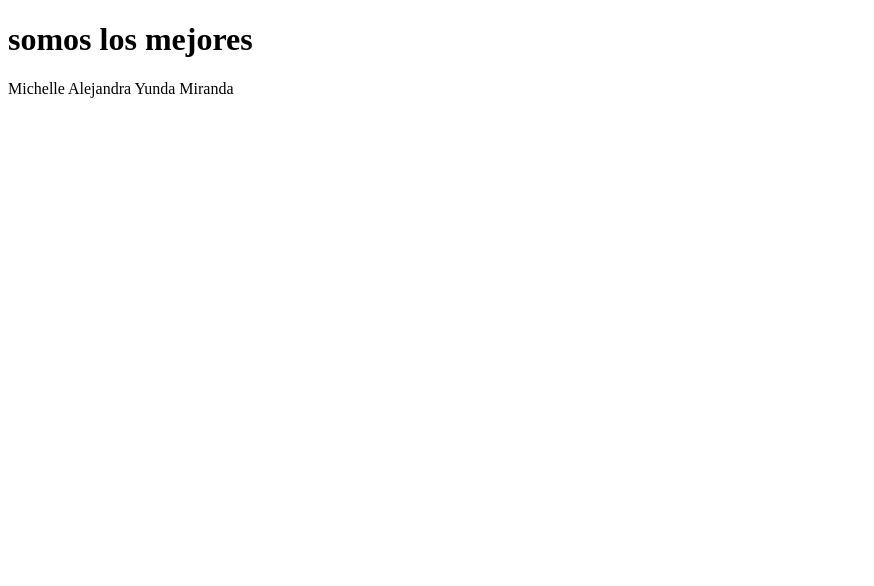
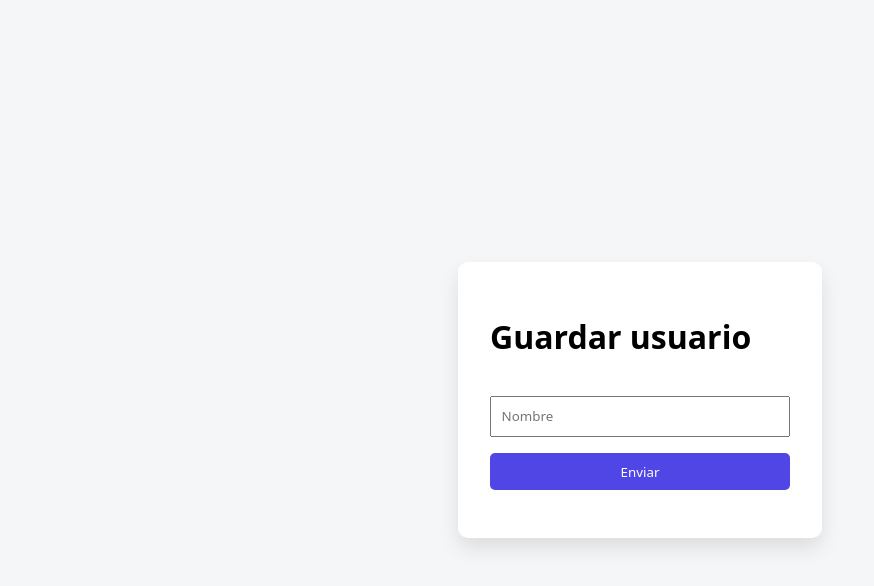
Before and after one commit to Julianperezortiz2301/LosApostoles, a plain HTML site: page frontend/index.html in a window 1280 px wide. Shown: the whole page, without its empty margins (0-874 px from the left). Drawn offline with Linux system fonts and the light colour scheme.

Commit message:
(UPDATE) todas las ramas unidas por primera vez en la main

```diff
--- a/frontend/index.html
+++ b/frontend/index.html
@@ -3,11 +3,16 @@
 <head>
     <meta charset="UTF-8">
     <meta name="viewport" content="width=device-width, initial-scale=1.0">
-    <title>Document</title>
+    <title>Apostoles</title>
+    <link rel="stylesheet" href="style.css" />
 </head>
 <body>
-    <h1>somos los mejores</h1>
-    <p>Michelle Alejandra Yunda Miranda</p>
-
+    <main class="card">
+        <h1>Guardar usuario</h1>
+        <input id="name" type="text" placeholder="Nombre" />
+        <button id="btn">Enviar</button>
+        <p id="msg"></p>
+    </main>
+    <script type="module" src="main.js"></script>
 </body>
 </html>
--- /dev/null
+++ b/frontend/main.js
@@ -0,0 +1,13 @@
+const btn = document.getElementById('btn');
+const nameInput = document.getElementById('name');
+const msg = document.getElementById('msg');
+btn.addEventListener('click',async () =>{
+    const name = nameInput.value;
+    const res = await fetch('http://localhost:3000/users',{
+        method: 'POST',
+        headers:{'Content-Type':'application/json'},
+        body : JSON.stringify({ name })
+    });
+    const data = await res.json();
+    msg.textContent = data.message;
+});
--- a/frontend/style.css
+++ b/frontend/style.css
@@ -0,0 +1,45 @@
+*{
+    font-family: system-ui, sans-serif;
+}
+
+body{
+    background: #f4f6f8;
+    display: grid;
+    place-items: center;
+    height: 100vh;
+    margin: 0;
+}
+
+.card{
+    background: white;
+    padding: 2rem;
+    border-radius: 10px;
+    width: 300px;
+    box-shadow: 0 10px 20px rgba(0,0,0, .1);
+}
+
+input,
+button{
+    width: 100%;
+    margin-top: 1rem;
+    padding: .6rem;
+    box-sizing: border-box;
+}
+
+button{
+    background: #4f46e5;
+    color: white;
+    border: none;
+    cursor: pointer;
+    border-radius: 5px;
+}
+
+button:hover{
+    background: #620dff;
+}
+
+#msg {
+    margin-top: 1rem;
+    color: #059669;
+    font-weight: bold;
+}
--- a/package.json
+++ /dev/null
@@ -1,5 +0,0 @@
-{
-  "dependencies": {
-    "mysql2": "^3.22.3"
-  }
-}
```
Also changed, not shown: backend/package.json (+6 -1 lines), backend/app.js (deleted), backend/main.js (deleted), 2 other files.
